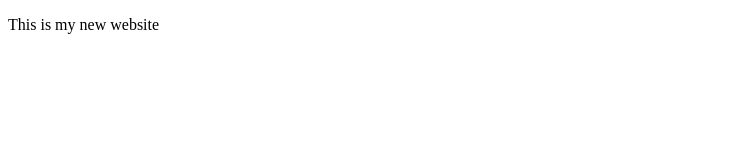
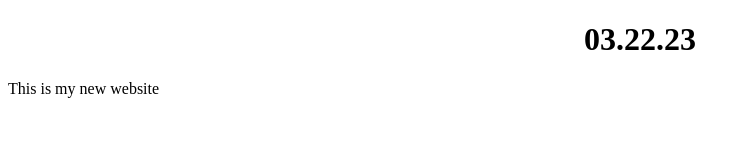
Before and after one commit to chai8323R/chai8323R.github.io, a plain HTML site: page index.html in a window 1280 px wide. Shown: the whole page, without its empty margins (0-750 px from the left). Drawn offline with Linux system fonts and the light colour scheme.

Commit message:
Update index.html

```diff
--- a/index.html
+++ b/index.html
@@ -6,6 +6,7 @@
 	<title></title>
 </head>
 <body>
+	<center><h1>03.22.23</h1></center>
 	<p>This is my new website</p>
 </body>
 </html>
```
